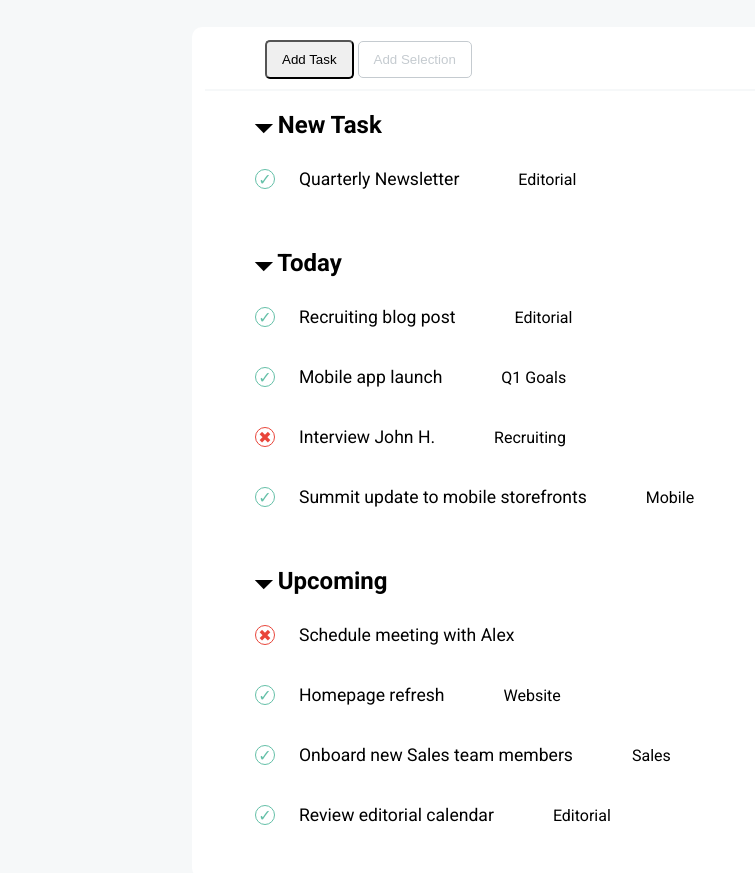
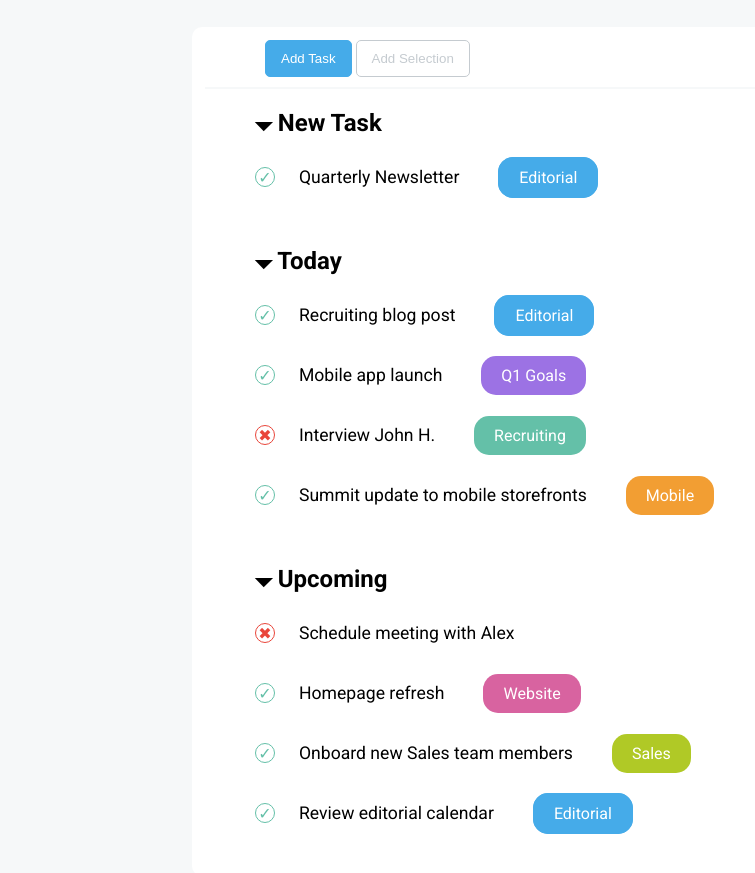
Before and after one commit to DavideAlovisio13/html-css-toboolist, a plain HTML site: page index.html in a window 1280 px wide. Shown: the part 77-950 px from the top of the page, without its empty margins (0-755 px from the left). Drawn offline with Linux system fonts and the light colour scheme.

Commit message:
add all main

```diff
--- a/css/style.css
+++ b/css/style.css
@@ -52,8 +52,29 @@ body {
     border-radius: 5px;
 }
 
+/* entity style */
+.greencheck {
+    color: #64C0A8;
+    text-align: center;
+    line-height: 20px;
+    display: inline-block;
+    border: 1px solid #64C0A8 ;
+    border-radius: 50%;
+    width: 20px;
+    height: 20px;
+}
+.redcheck {
+    color: #E9453A;
+    text-align: center;
+    line-height: 20px;
+    display: inline-block;
+    border: 1px solid #E9453A ;
+    border-radius: 50%;
+    width: 20px;
+    height: 20px;
+}
 
-/* main  */
+/* list style */
 .list {
     padding: 20px 50px;
 }
@@ -65,34 +86,44 @@ ul {
     list-style-type: none;
     padding-top: 10px;
 }
-.greencheck {
-    color: #64C0A8;
-    text-align: center;
-    line-height: 20px;
-    display: inline-block;
-    border: 1px solid #64C0A8 ;
-    border-radius: 50%;
-    width: 20px;
-    height: 20px;
-}
 li p {
     font-size: 1.1em;
     display: inline-block;
     padding: 20px;
 }
+
+/* elements style */
+
 .elementtype {
     margin-left: 15px;
     padding: 10px 20px;
     border-radius: 15px;
+}
+.whitetext {
+    color: #FFFFFF;
+}
 
+.bgblue {
+    background-color: #45ABE9;
+    border: 1px solid #45ABE9;
 }
-.redcheck {
-    color: #E9453A;
-    text-align: center;
-    line-height: 20px;
-    display: inline-block;
-    border: 1px solid #E9453A ;
-    border-radius: 50%;
-    width: 20px;
-    height: 20px;
+
+.bggreen {
+    background-color: #64C0A8;
 }
+
+.bgorange {
+    background-color: #F29E33;
+}
+
+.bgpurple {
+    background-color: #9C72E4;
+}
+
+.bgpink {
+    background-color: #D863A0;
+}
+
+.bglightgreen {
+    background-color: #B0C926;
+}
--- a/index.html
+++ b/index.html
@@ -24,7 +24,7 @@
 
         <!-- navigation -->
         <div class="navbottons" role="navigation">
-            <input type="button" value="Add Task" name="Add Task" id="addtask">
+            <input type="button" value="Add Task" name="Add Task" id="addtask" class="whitetext bgblue">
             <input type="button" value="Add Selection" name="Add Selection" id="addselection">
         </div>
 
@@ -37,7 +37,7 @@
                     <li>
                         <span class="greencheck">&#10003;</span>
                         <p>Quarterly Newsletter</p>
-                        <span class="elementtype">Editorial</span>
+                        <span class="elementtype whitetext bgblue">Editorial</span>
                     </li>
                 </ul>
             </section>
@@ -47,22 +47,22 @@
                     <li>
                         <span class="greencheck">&#10003;</span>
                         <p>Recruiting blog post</p>
-                        <span class="elementtype">Editorial</span>
+                        <span class="elementtype whitetext bgblue">Editorial</span>
                     </li>
                     <li>
                         <span class="greencheck">&#10003;</span>
                         <p>Mobile app launch</p>
-                        <span class="elementtype">Q1 Goals</span>
+                        <span class="elementtype whitetext bgpurple">Q1 Goals</span>
                     </li>
                     <li>
                         <span class="redcheck">&#x2716;</span>
                         <p>Interview John H.</p>
-                        <span class="elementtype">Recruiting</span>
+                        <span class="elementtype whitetext bggreen">Recruiting</span>
                     </li>
                     <li>
                         <span class="greencheck">&#10003;</span>
                         <p>Summit update to mobile storefronts </p>
-                        <span class="elementtype">Mobile</span>
+                        <span class="elementtype whitetext bgorange">Mobile</span>
                     </li>
                 </ul>
             </section>
@@ -76,24 +76,21 @@
                     <li>
                         <span class="greencheck">&#10003;</span>
                         <p>Homepage refresh</p>
-                        <span class="elementtype">Website</span>
+                        <span class="elementtype whitetext bgpink">Website</span>
                     </li>
                     <li>
                         <span class="greencheck">&#10003;</span>
                         <p>Onboard new Sales team members</p>
-                        <span class="elementtype">Sales</span>
+                        <span class="elementtype whitetext bglightgreen">Sales</span>
                     </li>
                     <li>
                         <span class="greencheck">&#10003;</span>
                         <p>Review editorial calendar</p>
-                        <span class="elementtype">Editorial</span>
+                        <span class="elementtype whitetext bgblue">Editorial</span>
                     </li>
                 </ul>
             </section>
 
-
-            <div></div>
-            <div></div>
         </main>
     </div>
 
```
